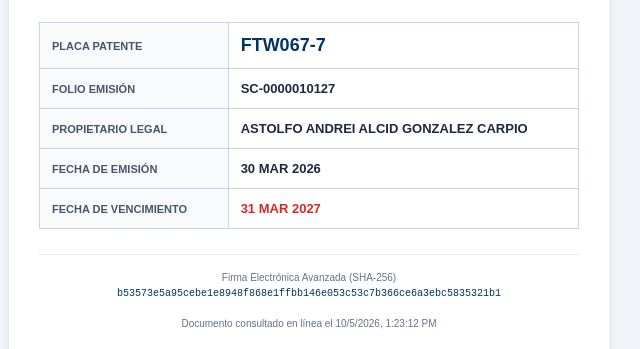
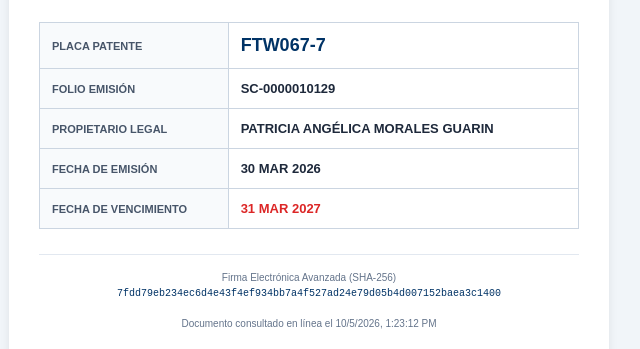
Before and after one commit to SANTIAGOCENTRO/Permiso.circulacion.FTW067-7.validar.cl, a plain HTML site: page index.html in a window 1280 px wide. Shown: the part 192-541 px from the top of the page, 331-971 px from the left. Drawn offline with Linux system fonts and the light colour scheme.

Commit message:
Registro Oficial: FTW067-7

```diff
--- a/index.html
+++ b/index.html
@@ -45,14 +45,14 @@
         <div class="status-box">✓ DOCUMENTO VÁLIDO Y VIGENTE</div>
         <table>
             <tr><th>Placa Patente</th><td style="font-size:18px; color:#003366;">FTW067-7</td></tr>
-            <tr><th>Folio Emisión</th><td>SC-0000010127</td></tr>
-            <tr><th>Propietario Legal</th><td>ASTOLFO ANDREI ALCID GONZALEZ CARPIO</td></tr>
+            <tr><th>Folio Emisión</th><td>SC-0000010129</td></tr>
+            <tr><th>Propietario Legal</th><td>PATRICIA ANGÉLICA MORALES GUARIN</td></tr>
             <tr><th>Fecha de Emisión</th><td>30 MAR 2026</td></tr>
             <tr><th>Fecha de Vencimiento</th><td style="color:#dc2626;">31 MAR 2027</td></tr>
         </table>
         <div class="footer">
             Firma Electrónica Avanzada (SHA-256)<br>
-            <span class="hash">b53573e5a95cebe1e8948f868e1ffbb146e053c53c7b366ce6a3ebc5835321b1</span><br><br>
+            <span class="hash">7fdd79eb234ec6d4e43f4ef934bb7a4f527ad24e79d05b4d007152baea3c1400</span><br><br>
             Documento consultado en línea el <span id="clock"></span>
         </div>
     </div>
```
